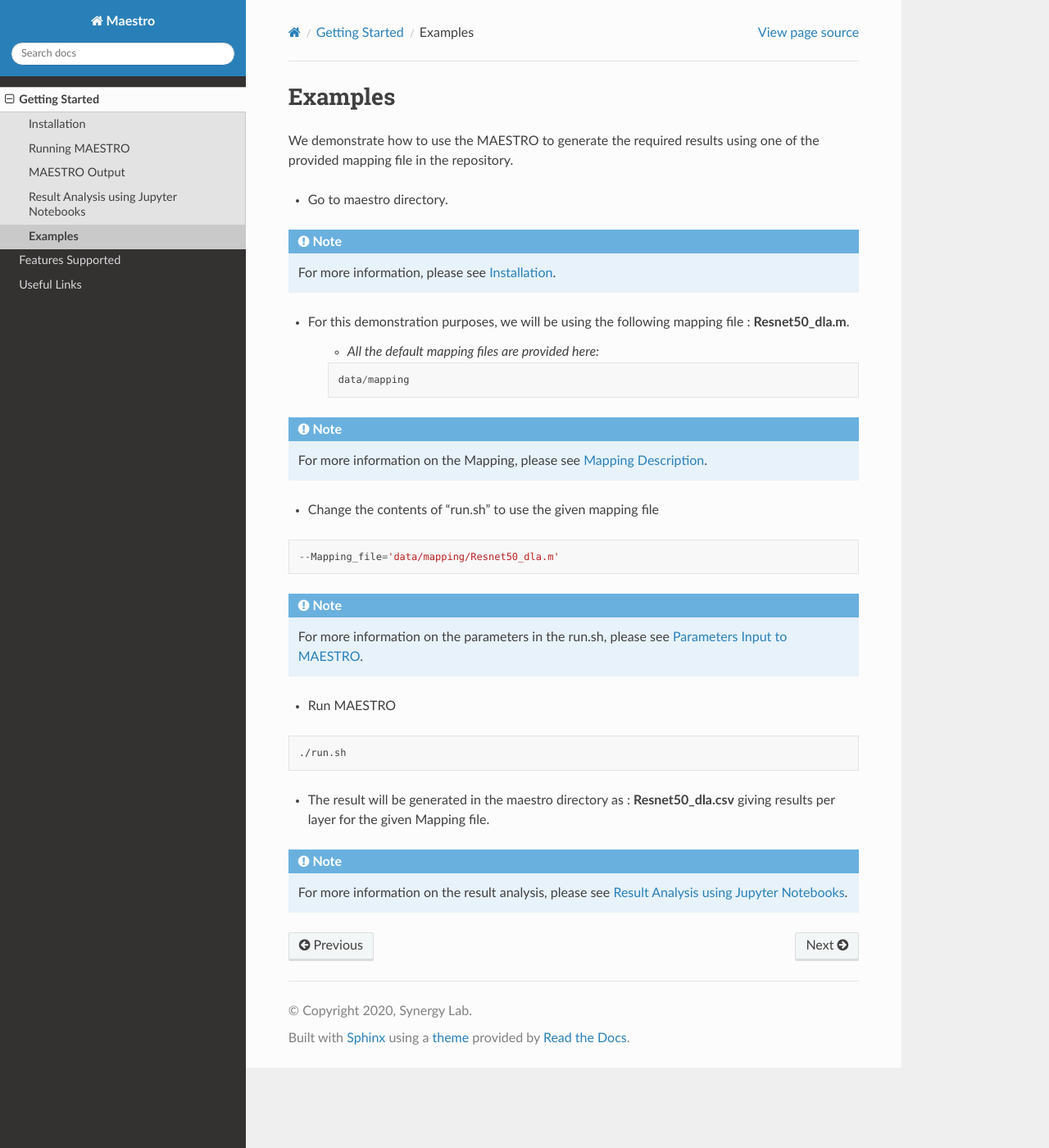
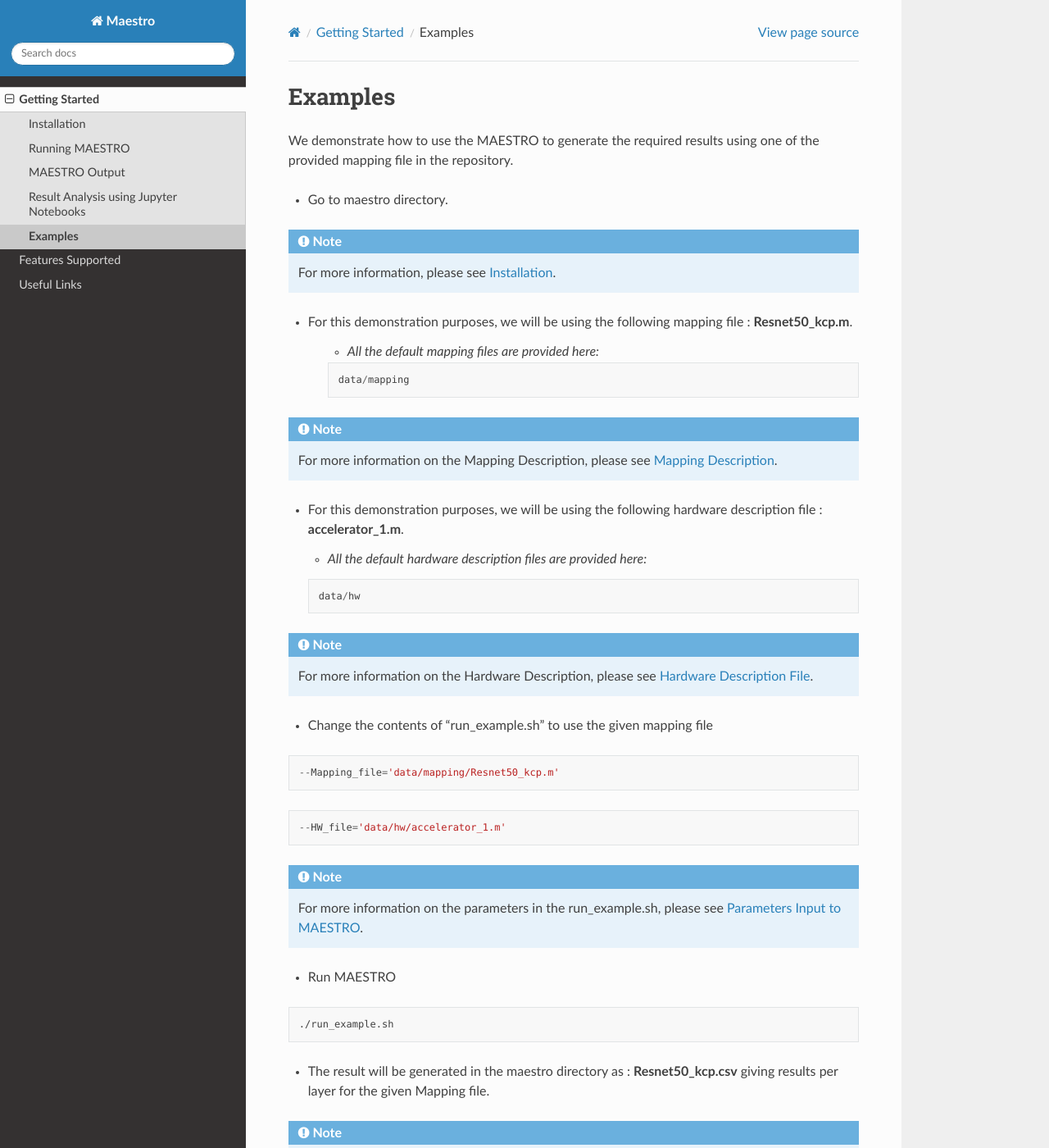
Before and after one commit to ghjeong12/maestro-docs, a Sphinx documentation site: the page built from docs/source/examples.rst, in a window 1280 px wide and 1400 px high. Shown: the whole window at 82% size. Built offline with Sphinx 7.4.7 and the Read the Docs theme 2.0.0, drawn with Linux system fonts in a browser that asks for light colours.

Commit message:
fixing filename

```diff
--- a/docs/source/examples.rst
+++ b/docs/source/examples.rst
@@ -11,7 +11,7 @@ We demonstrate how to use the MAESTRO to generate the required results using one
    For more information, please see
    :ref:`Installation`.
 
-- For this demonstration purposes, we will be using the following mapping file : **Resnet50_dla.m**.
+- For this demonstration purposes, we will be using the following mapping file : **Resnet50_kcp.m**.
 
 	- *All the default mapping files are provided here:*
 
@@ -20,27 +20,43 @@ We demonstrate how to use the MAESTRO to generate the required results using one
 		data/mapping
 
 .. note::
-   For more information on the Mapping, please see
+   For more information on the Mapping Description, please see
    :ref:`Mapping Definition`.
 
+- For this demonstration purposes, we will be using the following hardware description file : **accelerator_1.m**.
 
-- Change the contents of "run.sh" to use the given mapping file
+  - *All the default hardware description files are provided here:*
+
+  .. code-block:: default
+
+    data/hw
+
+.. note::
+      For more information on the Hardware Description, please see
+      :ref:`Hardware Description`.
+
+
+- Change the contents of "run_example.sh" to use the given mapping file
 
 .. code-block:: default
 
-	--Mapping_file='data/mapping/Resnet50_dla.m'
+	   --Mapping_file='data/mapping/Resnet50_kcp.m'
+
+.. code-block:: default
+
+     --HW_file='data/hw/accelerator_1.m'
 
 .. note::
-   For more information on the parameters in the run.sh, please see
+   For more information on the parameters in the run_example.sh, please see
    :ref:`Parameters Input to MAESTRO`.
 
 - Run MAESTRO
 
 .. code:: bash
 
-	./run.sh
+	./run_example.sh
 
-- The result will be generated in the maestro directory as : **Resnet50_dla.csv** giving results per layer for the given Mapping file.
+- The result will be generated in the maestro directory as : **Resnet50_kcp.csv** giving results per layer for the given Mapping file.
 
 .. note::
    For more information on the result analysis, please see
--- a/docs/source/tutorials/running_maestro.rst
+++ b/docs/source/tutorials/running_maestro.rst
@@ -52,7 +52,7 @@ num_pe_alus:1           **PE ALU vector width**
 .. _Mapping Definition:
 
 Mapping Description
-------------------
+--------------------
 
 A mapping is a MAESTRO input file which contains a DNN model and the dataflow for each layer.
 
@@ -179,7 +179,7 @@ Go back to the maestro-dev directory
 
 	cd ../../
 
-Change the contents of "run.sh" to use the mapping file generated
+Change the contents of "run_example.sh" to use the mapping file generated
 
 .. code-block:: none
 
@@ -189,4 +189,4 @@ Run MAESTRO
 
 .. code:: bash
 
-	./run.sh
+	./run_example.sh
```
